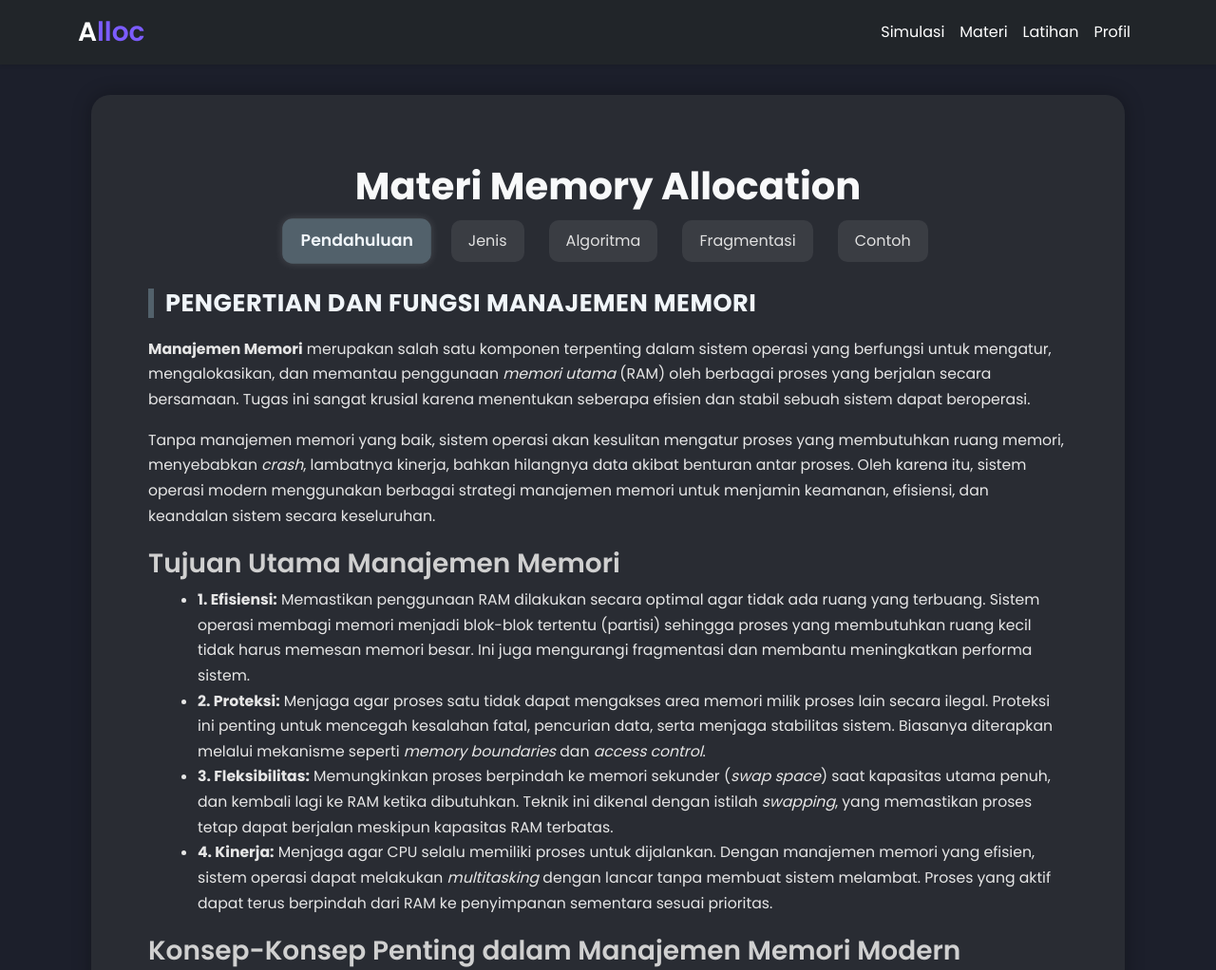
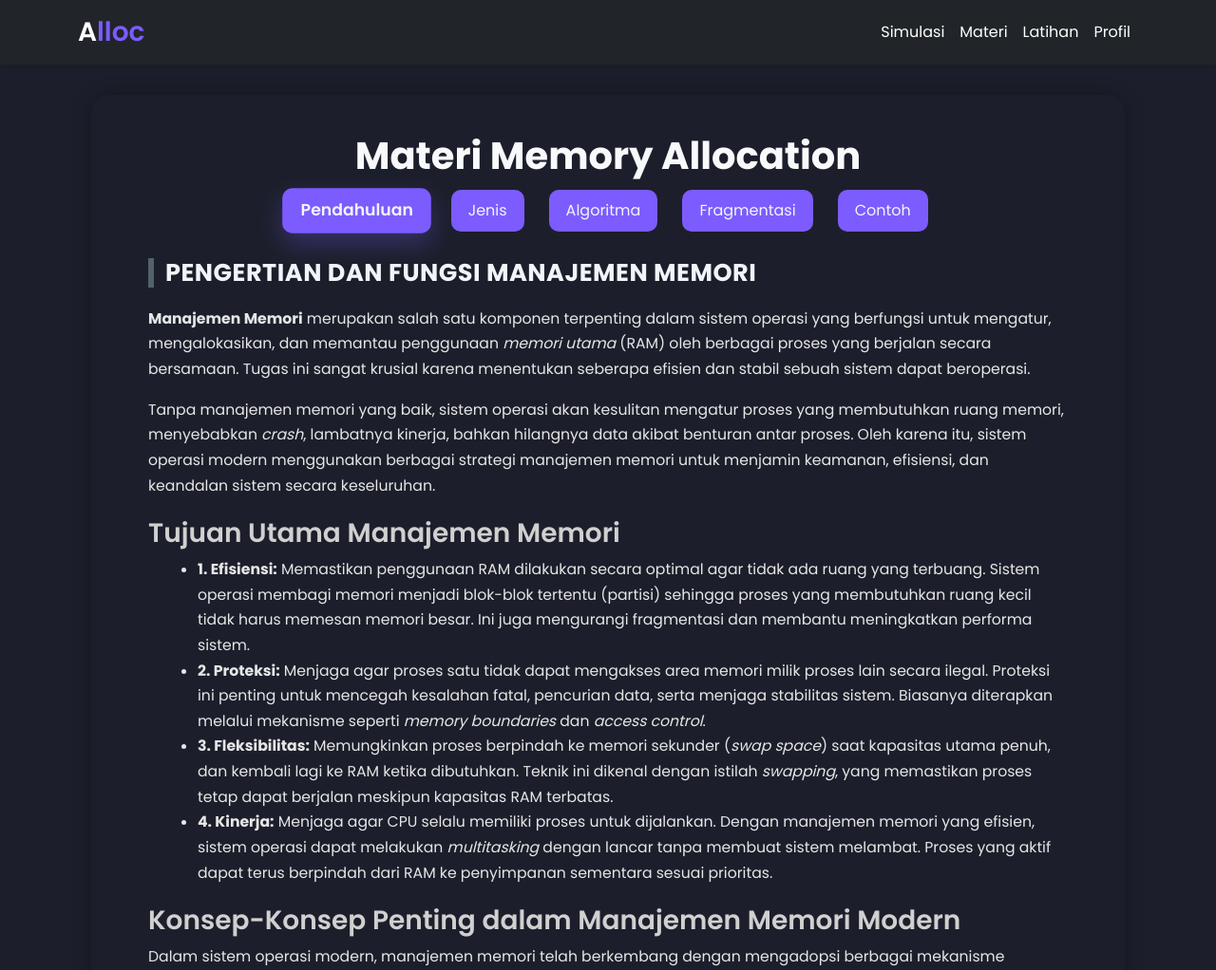
Before and after one commit to fariezzz/alloc, a website: page public/materi.html in a window 1280 px wide. Shown: the top 1022 px of the page at 95% size. Drawn offline with nearby package versions, Linux system fonts and the light colour scheme.

Commit message:
sedikit mengubah halaman materi

```diff
--- a/public/css/style.css
+++ b/public/css/style.css
@@ -281,14 +281,14 @@ td input.form-control-sm:focus {
 
 /* ===== MAIN CARD CONTAINER ===== */
 main.materi-container {
-  background: rgba(46, 48, 55, 0.78);
+  /* background: rgba(46, 48, 55, 0.78); */
+  background-color: #1c1f2b;
   border-radius: 20px;
   padding: 40px 60px;
   width: 85%;
   max-width: 1100px;
   box-shadow: 0 0 20px rgba(0, 0, 0, 0.3);
   margin: 60px auto 0;
-  /* ⬅️ INI YANG MENAMBAHKAN JARAK DARI NAVBAR */
 }
 
 /* ===== SECTION STYLE ===== */
@@ -406,8 +406,9 @@ main.materi-container {
 
 /* ===== NAV-PILLS (TAB MATERI) ===== */
 .nav-pills .nav-link {
-  background-color: rgba(255, 255, 255, 0.08);
-  color: #e0e0e0;
+  /* background-color: rgba(255, 255, 255, 0.08); */
+  background: #7c5cff;
+  color: #F0F5F9;
   border-radius: 10px;
   margin: 4px;
   padding: 10px 18px;
@@ -425,16 +426,20 @@ main.materi-container {
 }
 
 .nav-pills .nav-link:hover {
-  background-color: rgba(255, 255, 255, 0.15);
+  /* background-color: rgba(255, 255, 255, 0.15); */
+  background: #9a7fff;
+  box-shadow: 0 10px 25px rgba(124, 92, 255, 0.3);
   transform: scale(1.05);
 }
 
 .nav-pills .nav-link.active {
-  background-color: #52616B !important;
+  /* background-color: #52616B !important; */
+  background-color: #7c5cff;
+  box-shadow: 0 10px 25px rgba(124, 92, 255, 0.3);
   color: #F0F5F9 !important;
   font-weight: 600;
   transform: scale(1.08);
-  box-shadow: 0 0 8px rgba(255, 255, 255, 0.15);
+  /* box-shadow: 0 0 8px rgba(255, 255, 255, 0.15); */
 }
 
 /* ===== TOMBOL UTAMA ===== */
--- a/public/materi.html
+++ b/public/materi.html
@@ -4,7 +4,7 @@
 <head>
   <meta charset="UTF-8" />
   <meta name="viewport" content="width=device-width, initial-scale=1.0" />
-  <title>Materi Memory Allocation</title>
+  <title>Alloc — Materi</title>
   <link href="https://cdn.jsdelivr.net/npm/bootstrap@5.3.8/dist/css/bootstrap.min.css" rel="stylesheet">
   <link rel="stylesheet" href="css/style.css">
 
@@ -17,7 +17,7 @@
   <div id="navbar-container"></div>
 
   <main class="materi-container py-4">
-    <h1 class="text-center class mt-5 fw-bold text-light">Materi Memory Allocation</h1>
+    <h1 class="text-center class mt-3 fw-bold text-light">Materi Memory Allocation</h1>
 
     <!-- 🔹 Navigasi Sub-Page -->
     <nav class="nav nav-pills justify-content-center mb-4 flex-wrap">
```
